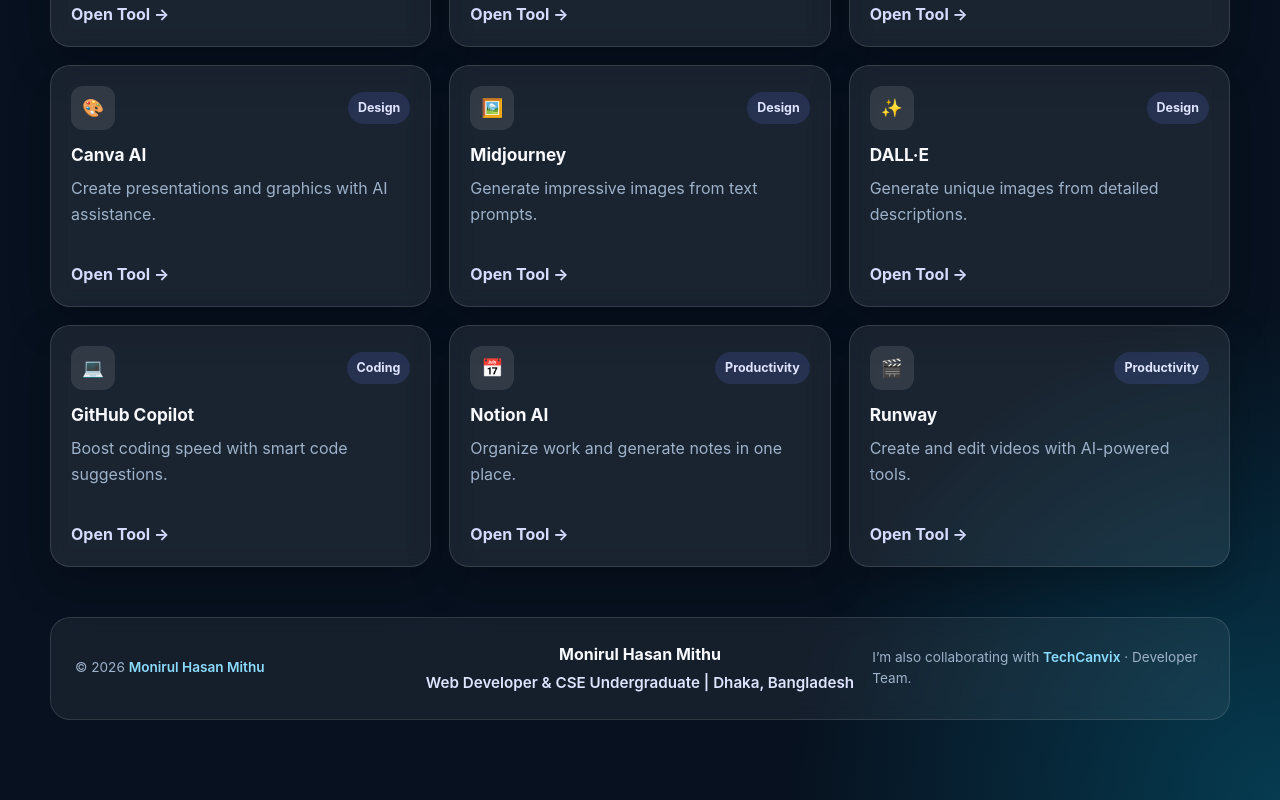
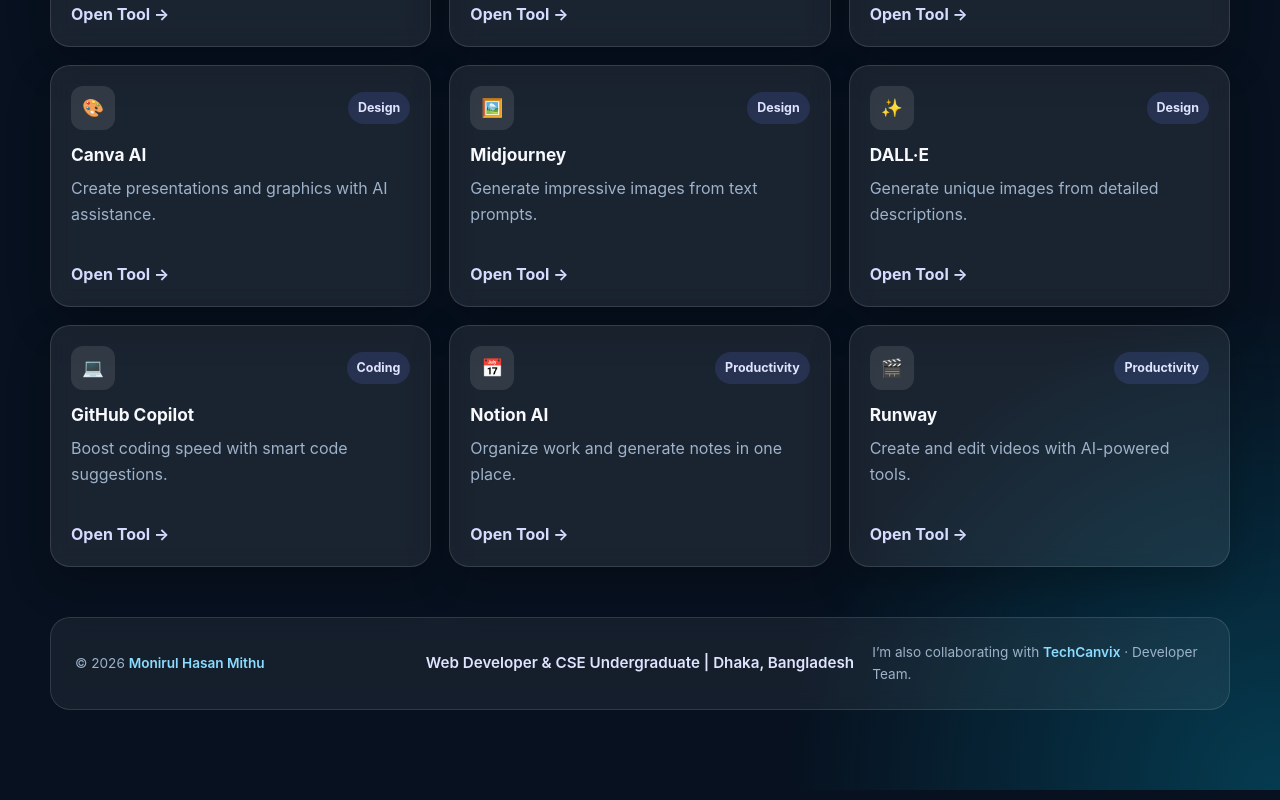
Before and after one commit to monirul-hasan06/tools, a React (Vite) app: page / in a window 1280 px wide. Shown: the part 813-1613 px from the top of the page. Built offline with nearby package versions, Linux system fonts and the light colour scheme.

Commit message:
Update footer links

```diff
--- a/src/App.jsx
+++ b/src/App.jsx
@@ -81,14 +81,11 @@
           <div className="footer-grid">
             <div className="footer-left">
               <p className="footer-copyright small-text">
-                © {new Date().getFullYear()} <a href="https://www.facebook.com/monirul.hasan06" target="_blank" rel="noreferrer">Monirul Hasan Mithu</a>
+                © {new Date().getFullYear()} <a href="https://me-at-portfolio-web.vercel.app" target="_blank" rel="noreferrer">Monirul Hasan Mithu</a>
               </p>
             </div>
 
             <div className="footer-center">
-              <a className="portfolio-link" href="https://me-at-portfolio-web.vercel.app" target="_blank" rel="noreferrer">
-                Monirul Hasan Mithu
-              </a>
               <p className="footer-role">Web Developer &amp; CSE Undergraduate | Dhaka, Bangladesh</p>
             </div>
 
```
